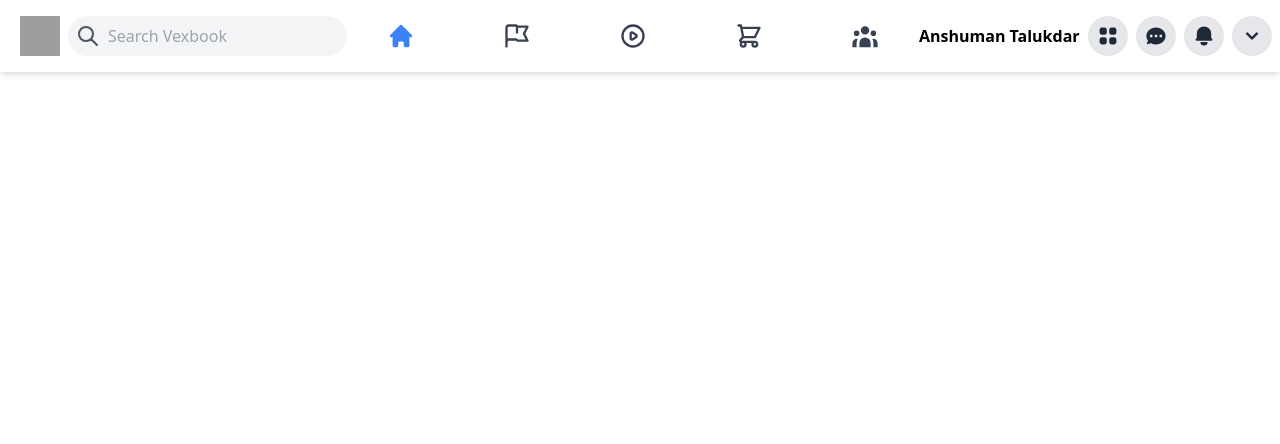
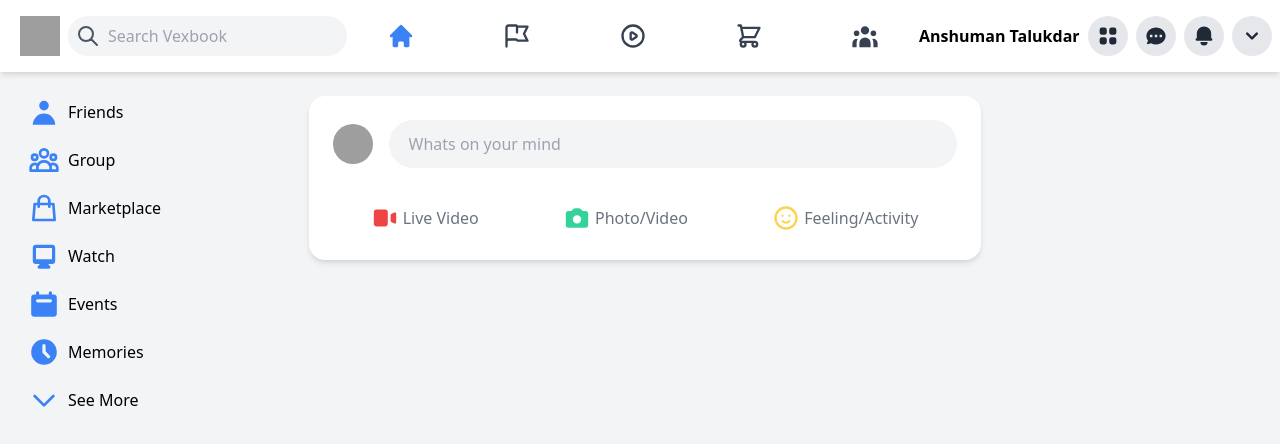
Before and after one commit to Anshuman-Programmer/VexBook-facebook-clone, a Next.js app: page / in a window 1280 px wide. Shown: the top 444 px of the page. Built offline with nearby package versions, Linux system fonts and the light colour scheme; grey boxes are pictures that could not be loaded.

Commit message:
Input box and Left bar is done

```diff
--- /dev/null
+++ b/components/Feed.js
@@ -0,0 +1,16 @@
+import Stories from "./Stories";
+import InputBox from "./InputBox";
+
+
+function Feed() {
+  return (
+    <div className="flex-grow h-screen pb-44 pt-6 mr-4 xl:mr-40 overflow-y-auto">
+      <div className="mx-auto max-w-md md:max-w-lg lg:max-w-2xl">
+        {/* <Stories/> */}
+        <InputBox/>
+      </div>
+    </div>
+  )
+}
+
+export default Feed
--- /dev/null
+++ b/components/InputBox.js
@@ -0,0 +1,63 @@
+
+import Image from "next/image"
+
+import {
+  CameraIcon,
+  VideoCameraIcon
+} from "@heroicons/react/solid"
+
+import {
+  EmojiHappyIcon
+} from "@heroicons/react/outline"
+
+
+function InputBox() {
+
+  const sendPost = (e) => {
+    e.preventDefault();
+
+    console.log('send')
+
+  }
+
+
+  return (
+    <div className="bg-white p-2 rounded-2xl shadow-md text-gray-500 font-medium">
+      <div className="flex space-x-4 p-4 items-center">
+        <Image
+          className="rounded-full"
+          src="https://upload.wikimedia.org/wikipedia/commons/0/05/Facebook_Logo_%282019%29.png"
+          width={40}
+          height={40}
+        />
+        <form className="flex flex-1">
+          <input className="rounded-full h-12 bg-gray-100 flex-grow px-5 focus:outline-none" type="text" placeholder="Whats on your mind"/>
+
+          <button hidden onClick={sendPost} >Submit</button>
+        </form>
+      </div>
+
+    <div className="flex justify-evenly p-3 border-1">
+
+      <div className="inputIcon">
+        <VideoCameraIcon className="h-7 text-red-500"/>
+        <p className="text-xs sm:text-sm xl:text-base cursor-pointer">Live Video</p>
+      </div>
+
+      <div className="inputIcon">
+        <CameraIcon className="h-7 text-green-400"/>
+        <p className="text-xs sm:text-sm xl:text-base cursor-pointer">Photo/Video</p>
+      </div>
+
+      <div className="inputIcon">
+        <EmojiHappyIcon className="h-7 text-yellow-300"/>
+        <p className="text-xs sm:text-sm xl:text-base cursor-pointer">Feeling/Activity</p>
+      </div>
+
+    </div>
+
+    </div>
+  )
+}
+
+export default InputBox
--- /dev/null
+++ b/components/SideBar.js
@@ -0,0 +1,28 @@
+import {
+  ChevronDownIcon,
+  ShoppingBagIcon,
+  UserGroupIcon
+} from '@heroicons/react/outline'
+import {
+  CalendarIcon,
+  ClockIcon,
+  DesktopComputerIcon,
+  UserIcon
+} from '@heroicons/react/solid'
+import SideBarRow from './SideBarRow'
+
+function SideBar() {
+  return (
+    <div className="p-2 md:ml-5 max-w-[600px] xl:min-w-[300px]">
+      <SideBarRow Icon={UserIcon} title="Friends"/>
+      <SideBarRow Icon={UserGroupIcon} title="Group"/>
+      <SideBarRow Icon={ShoppingBagIcon} title="Marketplace"/>
+      <SideBarRow Icon={DesktopComputerIcon} title="Watch"/>
+      <SideBarRow Icon={CalendarIcon} title="Events"/>
+      <SideBarRow Icon={ClockIcon} title="Memories"/>
+      <SideBarRow Icon={ChevronDownIcon} title="See More"/>
+    </div>
+  )
+}
+
+export default SideBar
--- /dev/null
+++ b/components/SideBarRow.js
@@ -0,0 +1,13 @@
+
+
+
+function SideBarRow({Icon, title}) {
+  return (
+    <div className="flex items-center mt-4">
+      <Icon className="h-8 w-8 text-blue-500 font-medium"/>
+      <p className="hidden sm:inline-flex font-medium ml-2">{title}</p>
+    </div>
+  )
+}
+
+export default SideBarRow
--- /dev/null
+++ b/components/Stories.js
@@ -0,0 +1,45 @@
+import StoryCard from "./StoryCard"
+
+const stories = [
+  {
+    id: 1,
+    name: "anshuman",
+    src: "https://upload.wikimedia.org/wikipedia/commons/0/05/Facebook_Logo_%282019%29.png",
+    profile: "https://upload.wikimedia.org/wikipedia/commons/0/05/Facebook_Logo_%282019%29.png"
+  },{
+    id: 2,
+    name: "anshuman",
+    src: "https://upload.wikimedia.org/wikipedia/commons/0/05/Facebook_Logo_%282019%29.png",
+    profile: "https://upload.wikimedia.org/wikipedia/commons/0/05/Facebook_Logo_%282019%29.png"
+  },{
+    id: 3,
+    name: "anshuman",
+    src: "https://upload.wikimedia.org/wikipedia/commons/0/05/Facebook_Logo_%282019%29.png",
+    profile: "https://upload.wikimedia.org/wikipedia/commons/0/05/Facebook_Logo_%282019%29.png"
+  },{
+    id: 4,
+    name: "anshuman",
+    src: "https://upload.wikimedia.org/wikipedia/commons/0/05/Facebook_Logo_%282019%29.png",
+    profile: "https://upload.wikimedia.org/wikipedia/commons/0/05/Facebook_Logo_%282019%29.png"
+  },{
+    id: 5,
+    name: "anshuman",
+    src: "https://upload.wikimedia.org/wikipedia/commons/0/05/Facebook_Logo_%282019%29.png",
+    profile: "https://upload.wikimedia.org/wikipedia/commons/0/05/Facebook_Logo_%282019%29.png"
+  },
+]
+
+
+
+function Stories() {
+  return (
+    <div className="flex justify-center space-x-3 mx-auto">
+      {stories.map((story) => (
+        <StoryCard name={story.name} src={story.src} profile={story.profile}/>
+      ))}
+
+    </div>
+  )
+}
+
+export default Stories
--- /dev/null
+++ b/components/StoryCard.js
@@ -0,0 +1,22 @@
+
+import Image from "next/image"
+
+function StoryCard({name, src, profile}) {
+  return (
+    <div>
+      <Image
+        className="absolute opacity-0 lg:opacity-100 rounded-full
+        z-50 top-10 md:h-20 md:w-20 lg:h-56 lg:w-56 cursor-pointer overflow-x p-3 transition
+        duration-200 transfrom ease-in hover:scale-105 hover:animate-pulse"
+        src={profile}
+        width= {40}
+        height= {40}
+        layout= "fixed"
+        objectFit= "cover"
+      />
+
+    </div>
+  )
+}
+
+export default StoryCard
--- a/pages/index.js
+++ b/pages/index.js
@@ -1,9 +1,11 @@
 import Head from 'next/head'
+import Feed from '../components/Feed'
 import Header from '../components/Header'
+import SideBar from '../components/SideBar'
 
 export default function Home() {
   return (
-    <div>
+    <div className="bg-gray-100">
       <Head>
         <title>VexBook</title>
         {/* <meta name="description" content="Generated by create next app" /> */}
@@ -12,9 +14,9 @@
 
       <Header/>
 
-      <main>
-        {/* Sidebar */}
-        {/* Feed */}
+      <main className="flex">
+        <SideBar/>
+        <Feed/>
         {/* Widgets */}
       </main>
 
--- a/styles/globals.css
+++ b/styles/globals.css
@@ -7,4 +7,9 @@
     @apply hidden xl:inline-flex p-2 h-10 w-10 bg-gray-200 rounded-full text-gray-800
     cursor-pointer hover:bg-gray-300 ml-2;
   }
+
+  .inputIcon{
+    @apply flex items-center space-x-1 hover:bg-gray-100 flex-grow justify-center p-2 rounded-xl
+    cursor-pointer;
+  }
 }
```
